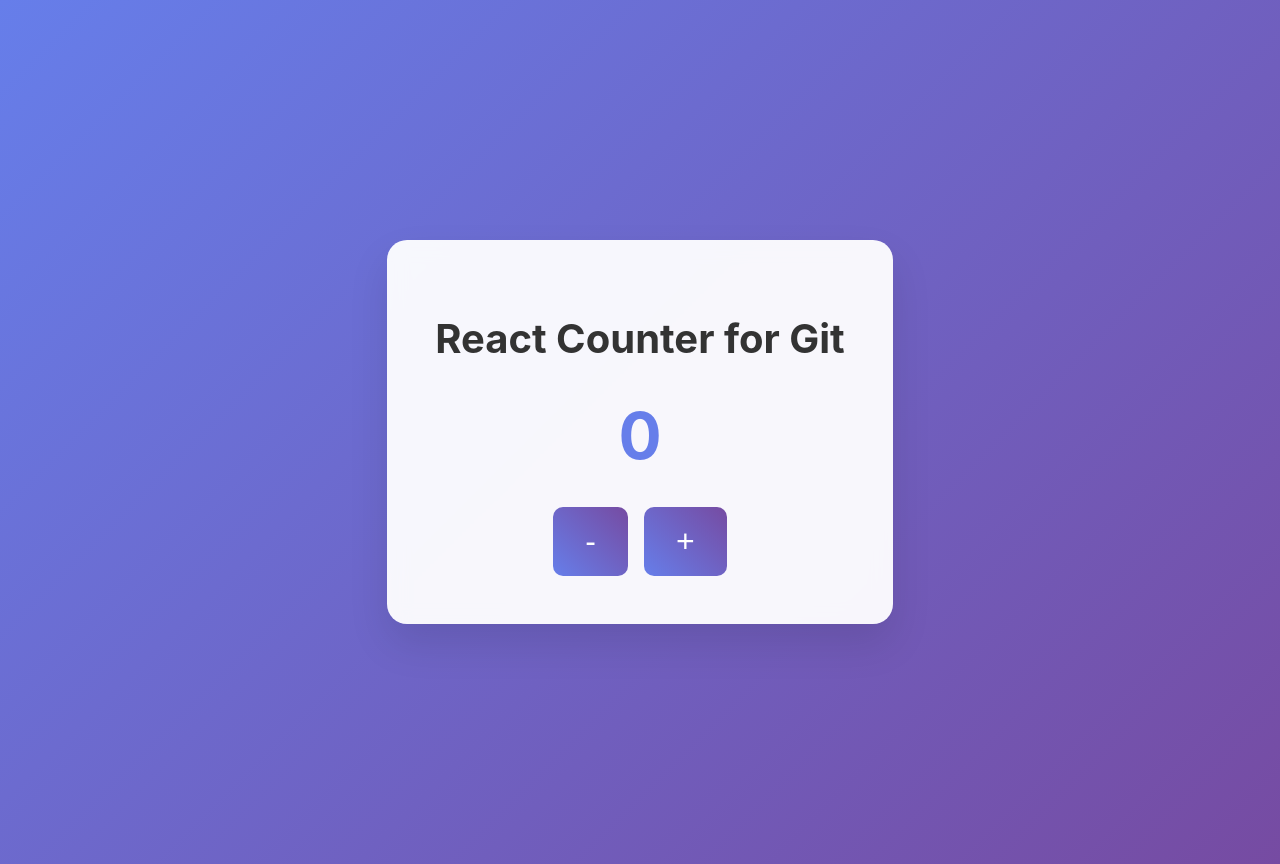
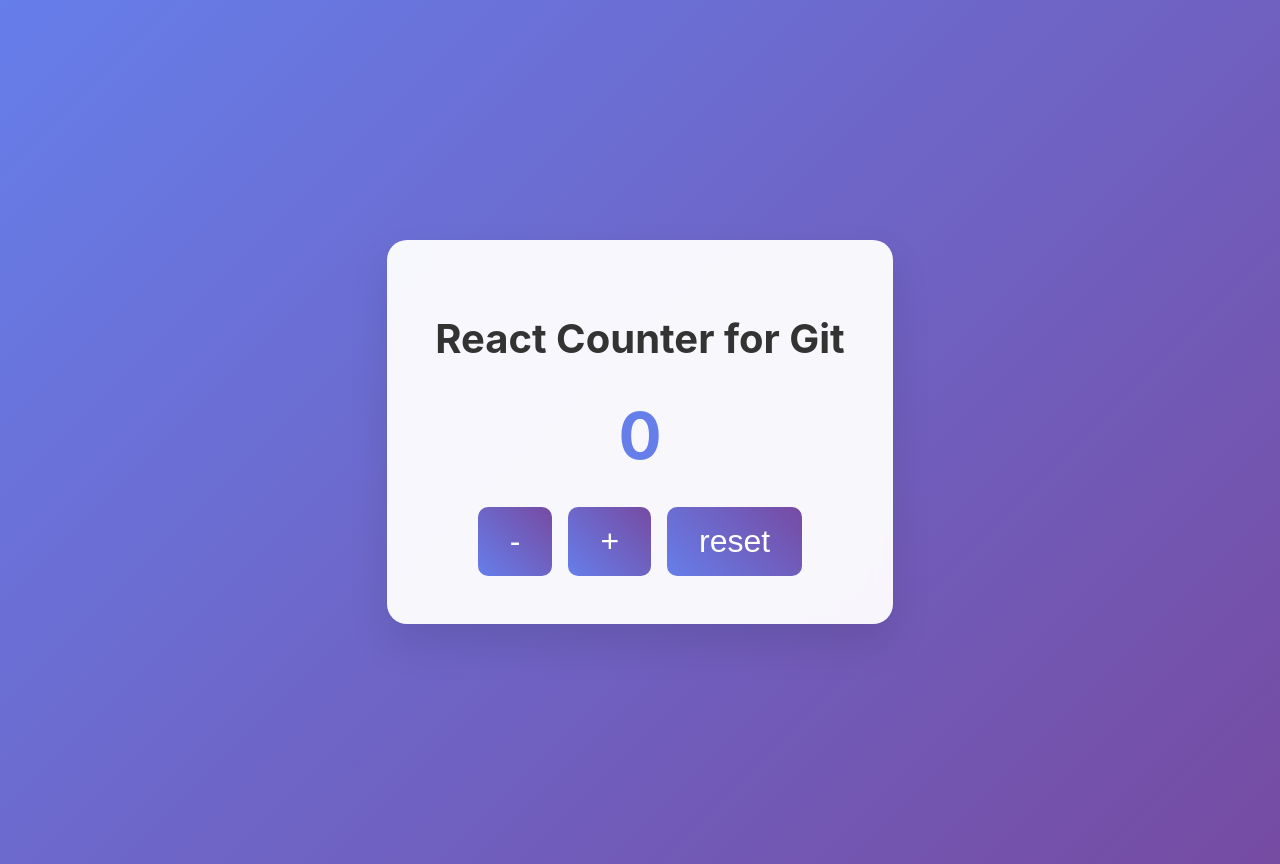
Before and after one commit to SamuelCB92/react-git-counter, a React (Create React App) app: page / in a window 1280 px wide. Built offline with nearby package versions, Linux system fonts and the light colour scheme.

Commit message:
reset-button added

```diff
--- a/src/App.js
+++ b/src/App.js
@@ -7,9 +7,10 @@ export default function App() {
 
   const increment = () => setCount(count + 1);
   const decrement = () => setCount(count - 1);
+  const reset = () => setCount(count * 0);
   return (
     <div className="App">
-      <Counter count={count} onIncrement={increment} onDecrement={decrement} />
+      <Counter count={count} onIncrement={increment} onDecrement={decrement} onReset={reset} />
     </div>
   );
 }
--- a/src/components/Counter.js
+++ b/src/components/Counter.js
@@ -1,11 +1,12 @@
-export default function Counter({count, onIncrement, onDecrement}){
-    return(
+export default function Counter({ count, onIncrement, onDecrement, onReset }) {
+    return (
         <div className="counter">
             <h1>React Counter for Git</h1>
             <div className="count-display">{count}</div>
             <div className="button-group">
                 <button onClick={onDecrement}>-</button>
                 <button onClick={onIncrement}>+</button>
+                <button onClick={onReset}>reset</button>
             </div>
         </div>)
 };
```
Also changed, not shown: src/App.css (line endings or trailing spaces). Lines whose indentation alone changed are shown as unchanged.
